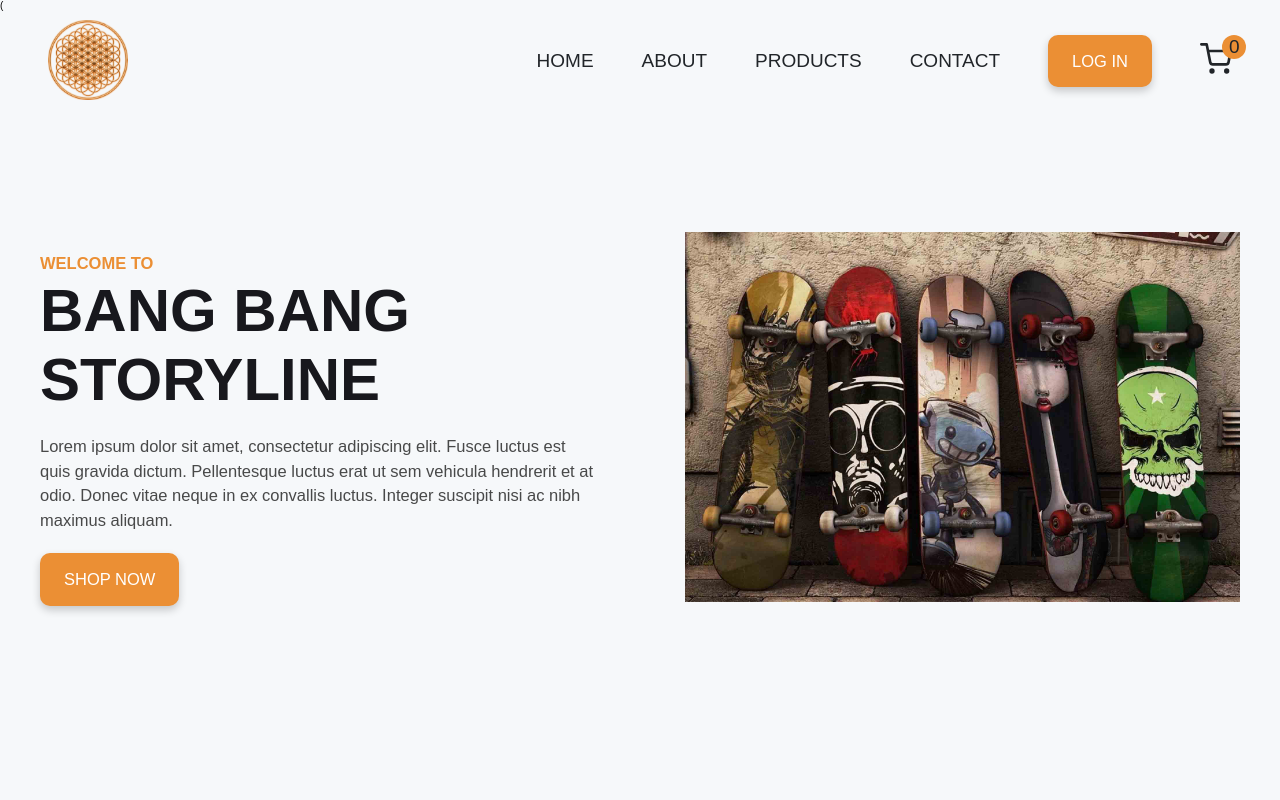
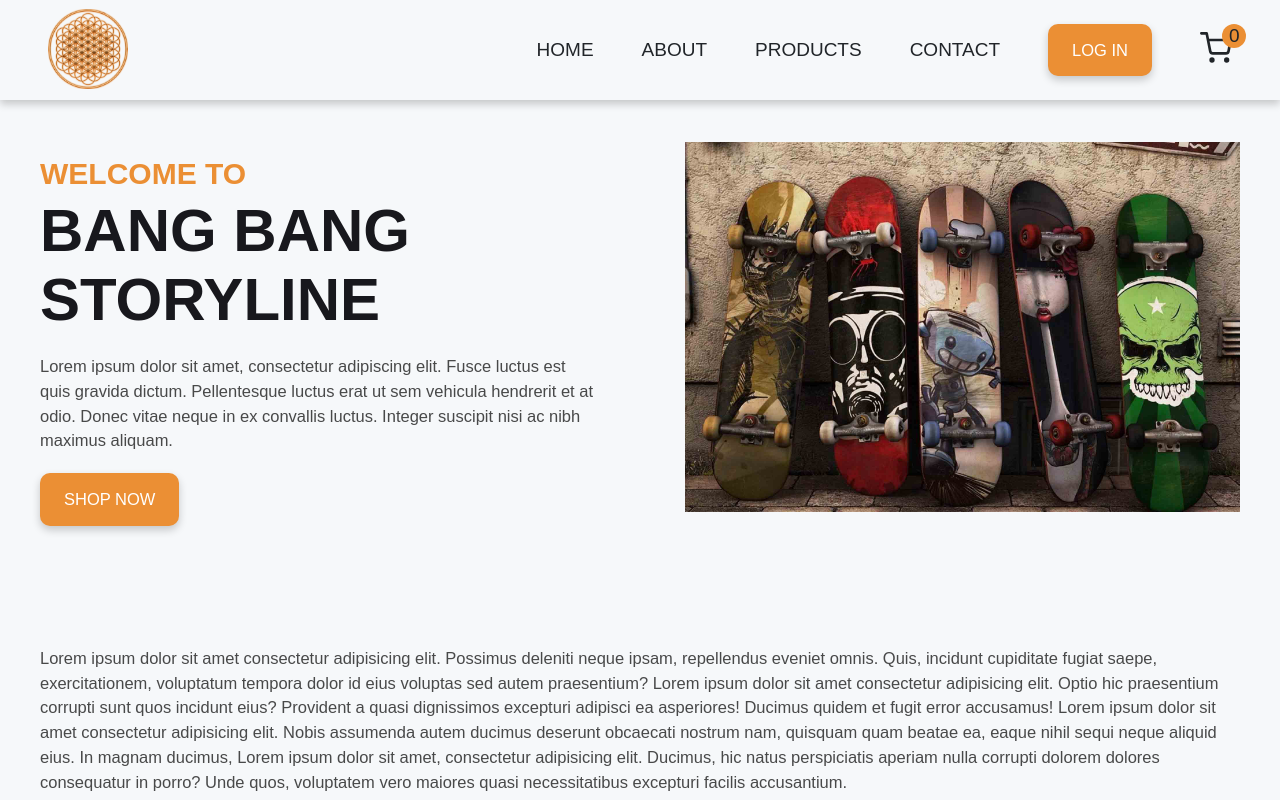
Before and after one commit to Rakezt/e-com-app, a React (Create React App) app: page /about in a window 1280 px wide. Shown: the top 800 px of the page. Built offline with nearby package versions, Linux system fonts and the light colour scheme; no server answers.

Commit message:
fixed minor issue

```diff
--- a/src/About.js
+++ b/src/About.js
@@ -3,7 +3,29 @@ import HeroSection from "./components/HeroSection";
 
 const About = () => {
   const data = { name: "BANG BANG STORYLINE" };
-  return <HeroSection myData={data} />;
+  return (
+    <div>
+      <HeroSection myData={data} />
+      <div className="container">
+        <p>
+          Lorem ipsum dolor sit amet consectetur adipisicing elit. Possimus
+          deleniti neque ipsam, repellendus eveniet omnis. Quis, incidunt
+          cupiditate fugiat saepe, exercitationem, voluptatum tempora dolor id
+          eius voluptas sed autem praesentium? Lorem ipsum dolor sit amet
+          consectetur adipisicing elit. Optio hic praesentium corrupti sunt quos
+          incidunt eius? Provident a quasi dignissimos excepturi adipisci ea
+          asperiores! Ducimus quidem et fugit error accusamus! Lorem ipsum dolor
+          sit amet consectetur adipisicing elit. Nobis assumenda autem ducimus
+          deserunt obcaecati nostrum nam, quisquam quam beatae ea, eaque nihil
+          sequi neque aliquid eius. In magnam ducimus, Lorem ipsum dolor sit
+          amet, consectetur adipisicing elit. Ducimus, hic natus perspiciatis
+          aperiam nulla corrupti dolorem dolores consequatur in porro? Unde
+          quos, voluptatem vero maiores quasi necessitatibus excepturi facilis
+          accusantium.
+        </p>
+      </div>
+    </div>
+  );
 };
 
 export default About;
--- a/src/App.js
+++ b/src/App.js
@@ -11,6 +11,7 @@ import { GlobalStyle } from "./GlobalStyle";
 import { ThemeProvider } from "styled-components";
 import Header from "./components/Header";
 import Footer from "./components/Footer";
+import Order from "./components/Order";
 
 const App = () => {
   const theme = {
@@ -48,6 +49,7 @@ const App = () => {
           <Route path="/contact" element={<Contact />} />
           <Route path="/singleproduct/:id" element={<SingleProduct />} />
           <Route path="/cart" element={<Cart />} />
+          <Route path="/order" element={<Order />} />
           <Route path="*" element={<ErrorPage />} />
         </Routes>
         <Footer />
--- a/src/Cart.js
+++ b/src/Cart.js
@@ -68,6 +68,9 @@ const Cart = () => {
               </p>
             </div>
           </div>
+          <NavLink to="/order">
+            <Button>Place Order</Button>
+          </NavLink>
         </div>
       </div>
     </Wrapper>
--- a/src/Contact.js
+++ b/src/Contact.js
@@ -6,6 +6,13 @@ const Contact = () => {
   const Wrapper = styled.section`
     padding: 9rem 0 5rem 0;
     text-align: center;
+
+    .map {
+      padding: 1rem;
+      border: 2px solid rgb(235, 143, 52);
+      width: 80%;
+      margin: auto;
+    }
 
     .container {
       margin-top: 6rem;
@@ -19,14 +26,23 @@ const Contact = () => {
           flex-direction: column;
           gap: 3rem;
 
+          input,
+          textarea {
+            border: 1px solid rgb(235, 143, 52);
+          }
+
           input[type="submit"] {
             cursor: pointer;
             transition: all 0.2s;
+            background-color: rgb(235, 143, 52);
+            border-radius: 0.5rem;
+            border: 1px solid rgb(235, 143, 52);
+            margin: auto;
 
             &:hover {
               background-color: ${({ theme }) => theme.colors.white};
               border: 1px solid ${({ theme }) => theme.colors.btn};
-              color: ${({ theme }) => theme.colors.btn};
+              color: rgb(235, 143, 52);
               transform: scale(0.9);
             }
           }
@@ -38,9 +54,10 @@ const Contact = () => {
   return (
     <Wrapper>
       <h2 className="common-heading">Contact Us</h2>
+      <div className="map">
         <iframe
           src="https://www.google.com/maps/embed?pb=!1m18!1m12!1m3!1d3886.433897574961!2d77.58611107321174!3d13.071664712680306!2m3!1f0!2f0!3f0!3m2!1i1024!2i768!4f13.1!3m3!1m2!1s0x3bae1925ed3bc12f%3A0x7b731ab2850d5f8b!2sPhoenix%20Mall%20Of%20Asia!5e0!3m2!1sen!2sin!4v1704925403473!5m2!1sen!2sin"
-        width="80%"
+          width="100%"
           height="400"
           style={{ border: 0 }}
           allowfullscreen=""
@@ -48,10 +65,11 @@ const Contact = () => {
           referrerpolicy="no-referrer-when-downgrade"
           title="Google Maps Location"
         ></iframe>
+      </div>
       <div className="container">
         <div className="contact-form">
           <form
-            action="https://formspree.io/f/xyyrzzzv"
+            action="https://formspree.io/f/xleqglpe"
             method="POST"
             className="contact-inputs"
           >
--- a/src/components/FeatureProduct.js
+++ b/src/components/FeatureProduct.js
@@ -15,7 +15,7 @@ const FeatureProduct = () => {
     <Wrapper className="section">
       <div className="container">
         <div className="intro-data">Check Now!</div>
-        <div className="common-heading">Our Feature Services</div>
+        <div className="common-heading">Our Feature Products</div>
         <div className="grid grid-three-column">
           {featureProducts.map((item) => {
             return <Product key={item.id} {...item} />;
@@ -31,6 +31,13 @@ const Wrapper = styled.section`
 
   .container {
     max-width: 120rem;
+  }
+
+  .intro-data {
+    margin-bottom: 0;
+    color: rgb(235, 143, 52);
+    font-weight: bold;
+    font-size: 3rem;
   }
 
   figure {
--- a/src/components/FilterSection.js
+++ b/src/components/FilterSection.js
@@ -134,7 +134,7 @@ const FilterSection = () => {
   );
 };
 const Wrapper = styled.section`
-  margin-top: 3rem;
+  margin-top: 12rem;
   padding: 2rem;
   display: flex;
   flex-direction: column;
--- a/src/components/Header.js
+++ b/src/components/Header.js
@@ -20,10 +20,12 @@ const MainHeader = styled.header`
   background-color: ${({ theme }) => theme.colors.bg};
   display: flex;
   justify-content: space-between;
+  box-shadow: 0 4px 8px 0 rgba(0, 0, 0, 0.2);
   align-items: center;
-  position: relative .logo {
-    height: 5rem;
-  }
+  position: fixed;
+  top: 0;
+  width: 100%;
+  z-index: 1;
 `;
 
 export default Header;
--- a/src/components/HeroSection.js
+++ b/src/components/HeroSection.js
@@ -59,6 +59,7 @@ const Wrapper = styled.section`
       margin-bottom: 0;
       color: rgb(235, 143, 52);
       font-weight: bold;
+      font-size: 3rem;
     }
   }
 
@@ -71,6 +72,7 @@ const Wrapper = styled.section`
   }
   figure {
     position: relative;
+    box-radius: 0.5rem;
 
     &::after {
       content: "";
--- /dev/null
+++ b/src/components/Order.js
@@ -0,0 +1,39 @@
+import React from "react";
+import { NavLink } from "react-router-dom";
+import { Button } from "../styles/Button";
+import styled from "styled-components";
+
+const Order = () => {
+  return (
+    <Wrapper>
+      <div className="container">
+        <div>
+          <h2>Yay!</h2>
+          <h3>you have completly placed your order</h3>
+          <p>Keep shooping with us as we bring exciting offers every week.</p>
+          <NavLink to="/">
+            <Button>Go back to Home</Button>
+          </NavLink>
+        </div>
+      </div>
+    </Wrapper>
+  );
+};
+
+const Wrapper = styled.section`
+  .container {
+    padding: 9rem 0;
+    text-align: center;
+    h2 {
+      font-size: 10rem;
+    }
+    h3 {
+      font-size: 4.2rem;
+    }
+    p {
+      margin: 2rem 0;
+    }
+  }
+`;
+
+export default Order;
--- a/src/components/Sort.js
+++ b/src/components/Sort.js
@@ -52,7 +52,7 @@ const Sort = () => {
 const Wrapper = styled.section`
   display: flex;
   justify-content: space-between;
-  margin-top: 3rem;
+  margin-top: 12rem;
   padding: 3rem;
   box-shadow: 0 4px 8px 0 rgba(0, 0, 0, 0.2);
   border-radius: 0.5rem;
```
Lines whose indentation alone changed are shown as unchanged.
